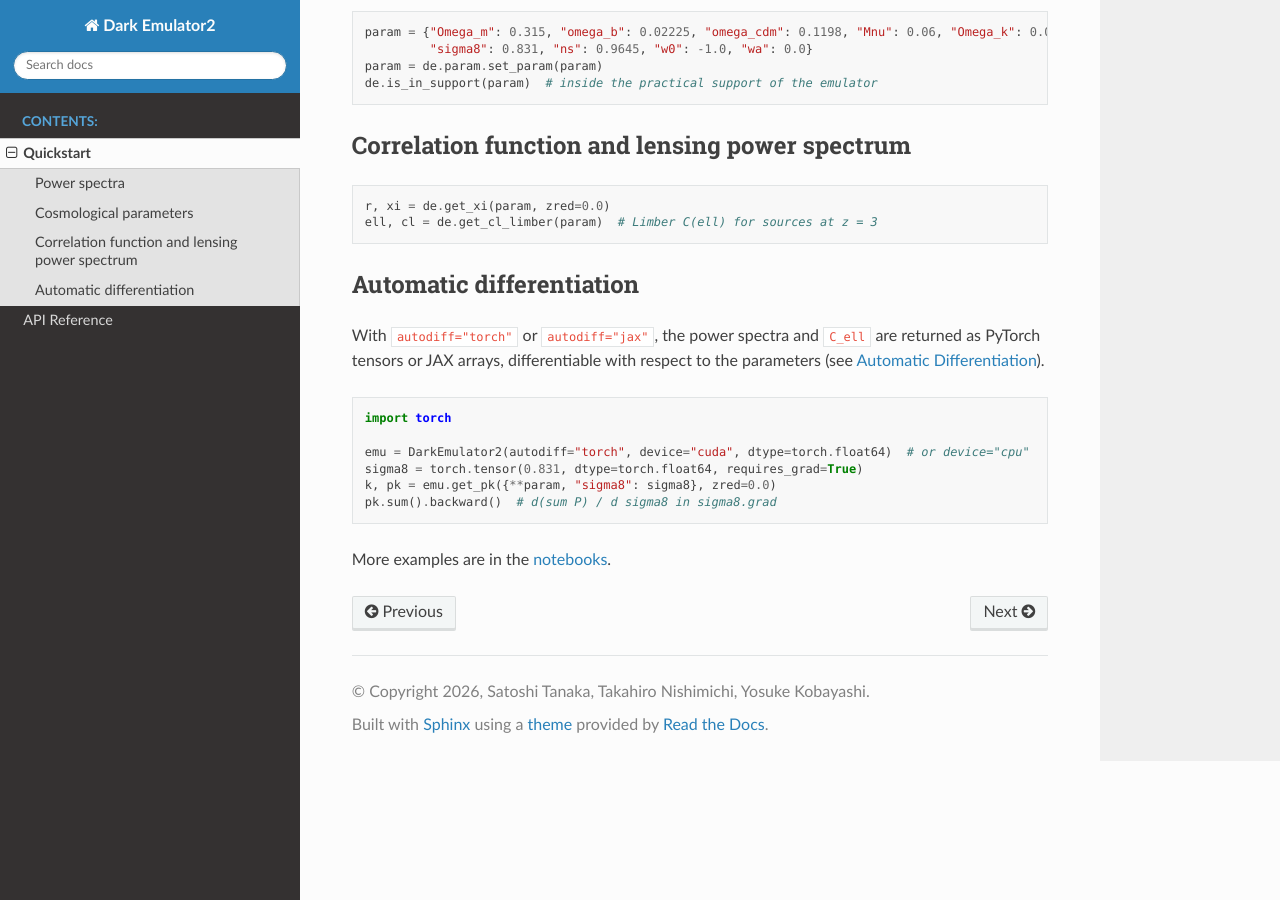
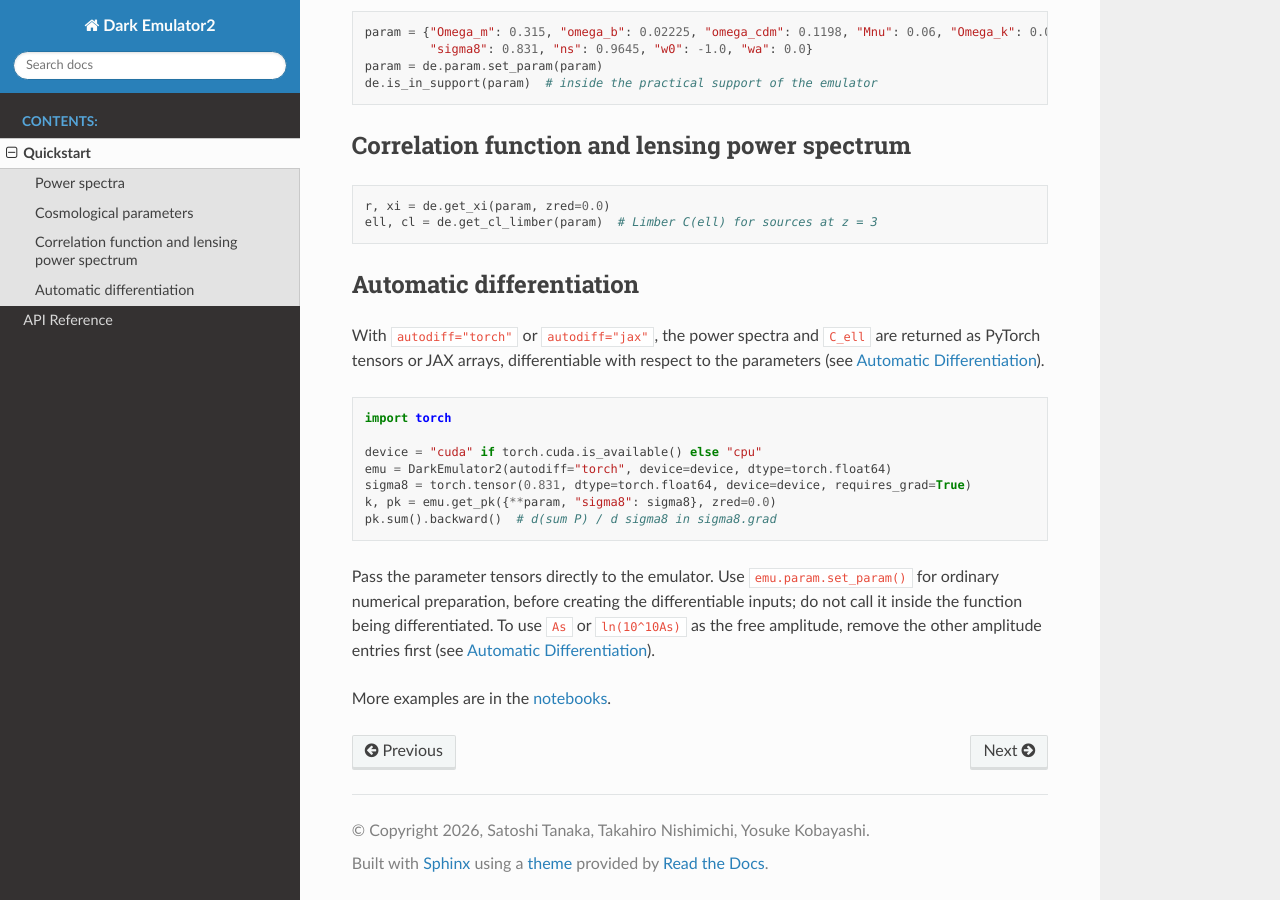
Before and after one commit to DarkQuestCosmology/dark_emulator2_public, a Sphinx documentation site: the page built from docs/quickstart.rst, in a window 1280 px wide and 900 px high, scrolled down 616 px. Built offline with Sphinx 7.4.7 and the Read the Docs theme 3.1.0, drawn with Linux system fonts in a browser that asks for light colours.

Commit message:
Fix autodiff settings cache and clarify differentiable parameter inputs

```diff
--- a/docs/quickstart.rst
+++ b/docs/quickstart.rst
@@ -50,9 +50,14 @@ differentiable with respect to the parameters (see :doc:`api/autodiff`).
 
    import torch
 
-   emu = DarkEmulator2(autodiff="torch", device="cuda", dtype=torch.float64)  # or device="cpu"
-   sigma8 = torch.tensor(0.831, dtype=torch.float64, requires_grad=True)
+   device = "cuda" if torch.cuda.is_available() else "cpu"
+   emu = DarkEmulator2(autodiff="torch", device=device, dtype=torch.float64)
+   sigma8 = torch.tensor(0.831, dtype=torch.float64, device=device, requires_grad=True)
    k, pk = emu.get_pk({**param, "sigma8": sigma8}, zred=0.0)
    pk.sum().backward()  # d(sum P) / d sigma8 in sigma8.grad
 
+Pass the parameter tensors directly to the emulator. Use ``emu.param.set_param()`` for ordinary numerical preparation,
+before creating the differentiable inputs; do not call it inside the function being differentiated.
+To use ``As`` or ``ln(10^10As)`` as the free amplitude, remove the other amplitude entries first (see :doc:`api/autodiff`).
+
 More examples are in the `notebooks <https://github.com/DarkQuestCosmology/dark_emulator2_public/tree/main/notebook>`_.
```
Also changed, not shown: docs/api/autodiff.rst (+54 -2 lines), 3 other files.
